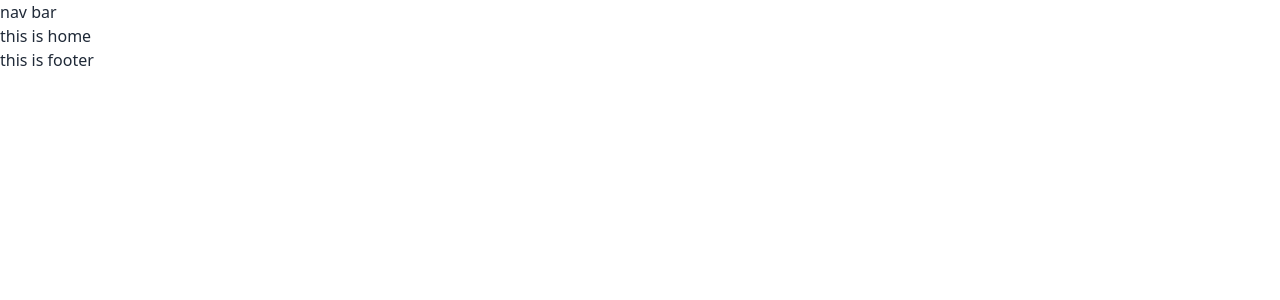
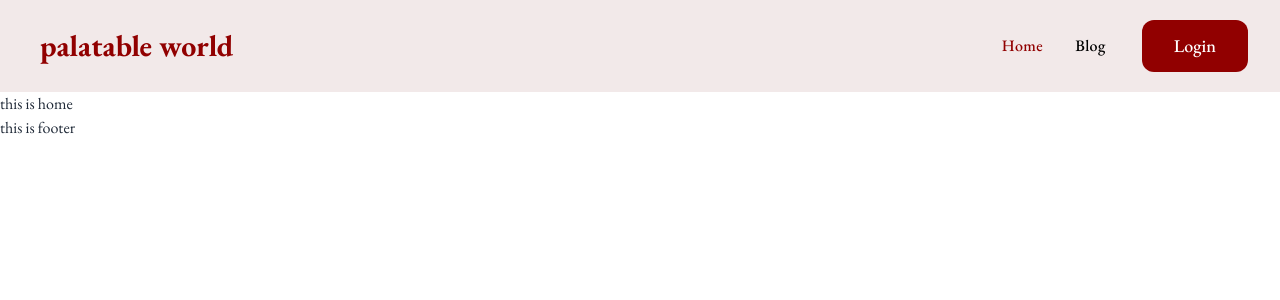
Before and after one commit to ashiqur-r-biplop/Palatable-world-client-site, a React (Vite) app: page / in a window 1280 px wide. Shown: the top 300 px of the page. Built offline with nearby package versions, Linux system fonts and the light colour scheme.

Commit message:
navbar ready

```diff
--- a/index.html
+++ b/index.html
@@ -2,9 +2,9 @@
 <html lang="en" data-theme="light">
   <head>
     <meta charset="UTF-8" />
-    <link rel="icon" type="image/svg+xml" href="/vite.svg" />
+    <link rel="icon" type="image/svg+xml" href="/src/assets/logo.jpeg" />
     <meta name="viewport" content="width=device-width, initial-scale=1.0" />
-    <title>Vite + React</title>
+    <title>Palatable world</title>
   </head>
   <body>
     <div id="root"></div>
--- a/src/index.css
+++ b/src/index.css
@@ -1,3 +1,44 @@
+@import url('https://fonts.googleapis.com/css2?family=EB+Garamond:wght@400;500;600;700;800&family=Lato:wght@400;700&display=swap');
+*{
+    font-family: 'EB Garamond', serif;
+    ;
+}
+
 @tailwind base;
 @tailwind components;
 @tailwind utilities;
+
+
+
+.my-container {
+    @apply px-4 py-16 mx-auto sm:max-w-xl md:max-w-full lg:max-w-screen-xl md:px-24 lg:px-8 lg:py-20
+}
+
+.product-container {
+    @apply grid gap-8 mb-8 md:grid-cols-2 lg:grid-cols-3
+}
+
+.btn-primary {
+    @apply font-medium m-0 px-4 py-2 md:px-8 text-white md:py-3  text-lg rounded-xl bg-[#910000] hover:bg-[#910000] hover:scale-105 transition duration-200
+}
+.logo{
+    @apply ml-2 font-bold  text-3xl text-[#910000]
+}
+
+.btn-outlined {
+    @apply font-medium transition duration-200 shadow-md md:mb-0 px-4 py-2 md:px-8 md:py-3 m-2 text-lg rounded-full text-gray-700 hover:bg-[#9873FF] hover:text-[#fff] hover:border-transparent border-2 border-[#9873FF]
+}
+
+.active {
+    @apply font-medium tracking-wide text-[#910000] transition-colors duration-200
+}
+
+.default {
+    @apply font-medium tracking-wide text-[#000] transition-colors duration-200 hover:text-[#910000]
+}
+
+@layer utilities {
+    .title-text {
+        @apply bg-gradient-to-r from-[#843535] to-[#5a5643] bg-clip-text text-transparent font-mono
+    }
+}
--- a/src/sheared/NavBar.jsx
+++ b/src/sheared/NavBar.jsx
@@ -1,11 +1,144 @@
-import React from 'react';
+import React, { useState } from "react";
+import { Link, NavLink } from "react-router-dom";
 
 const NavBar = () => {
-    return (
-        <div>
-            nav bar
+  const [isMenuOpen, setIsMenuOpen] = useState(false);
+  return (
+    <div className="bg-[#974e4e20]">
+      <div className="px-4 py-5 mx-auto sm:max-w-xl md:max-w-full lg:max-w-screen-xl md:px-24 lg:px-8 ">
+        <div className="relative flex items-center justify-between">
+          <Link
+            to="/"
+            aria-label="palatable world"
+            title="palatable world"
+            className="inline-flex items-center"
+          >
+            <span className="">
+              <h1 className="logo">palatable world</h1>
+            </span>
+          </Link>
+
+          <div className="flex items-center ">
+            <ul className="items-center hidden space-x-8 lg:flex">
+              <li>
+                <NavLink
+                  to="/"
+                  aria-label="Home"
+                  title="Home"
+                  className={({ isActive }) =>
+                    isActive ? "active" : "default"
+                  }
+                >
+                  Home
+                </NavLink>
+              </li>
+              <li>
+                <NavLink
+                  to="/Blog"
+                  aria-label="Blog"
+                  title="Blog"
+                  className={({ isActive }) =>
+                    isActive ? "active" : "default"
+                  }
+                >
+                  Blog
+                </NavLink>
+              </li>
+            </ul>
+            <button className="btn-primary lg:ms-9 hidden lg:flex">
+              Login
+            </button>
+          </div>
+
+          <div className="lg:hidden">
+            <button
+              aria-label="Open Menu"
+              title="Open Menu"
+              className="p-2 -mr-1 transition duration-200 rounded focus:outline-none focus:shadow-outline hover:bg-deep-purple-50 focus:bg-deep-purple-50"
+              onClick={() => setIsMenuOpen(true)}
+            >
+              <svg className="w-5 text-gray-600" viewBox="0 0 24 24">
+                <path
+                  fill="currentColor"
+                  d="M23,13H1c-0.6,0-1-0.4-1-1s0.4-1,1-1h22c0.6,0,1,0.4,1,1S23.6,13,23,13z"
+                />
+                <path
+                  fill="currentColor"
+                  d="M23,6H1C0.4,6,0,5.6,0,5s0.4-1,1-1h22c0.6,0,1,0.4,1,1S23.6,6,23,6z"
+                />
+                <path
+                  fill="currentColor"
+                  d="M23,20H1c-0.6,0-1-0.4-1-1s0.4-1,1-1h22c0.6,0,1,0.4,1,1S23.6,20,23,20z"
+                />
+              </svg>
+            </button>
+            {isMenuOpen && (
+              <div className="absolute z-10 top-0 left-0 w-full">
+                <div className="p-5 bg-white border rounded shadow-sm">
+                  <div className="flex items-center justify-between mb-4">
+                    <div>
+                      <Link
+                        to="/"
+                        aria-label="palatable world"
+                        title="palatable world"
+                        className="inline-flex items-center"
+                      >
+                        <span className="">
+                          <h1 className="logo">palatable world</h1>
+                        </span>
+                      </Link>
+                    </div>
+                    <div>
+                      <button
+                        aria-label="Close Menu"
+                        title="Close Menu"
+                        className="p-2 -mt-2 -mr-2 transition duration-200 rounded hover:bg-gray-200 focus:bg-gray-200 focus:outline-none focus:shadow-outline"
+                        onClick={() => setIsMenuOpen(false)}
+                      >
+                        <svg className="w-5 text-gray-600" viewBox="0 0 24 24">
+                          <path
+                            fill="currentColor"
+                            d="M19.7,4.3c-0.4-0.4-1-0.4-1.4,0L12,10.6L5.7,4.3c-0.4-0.4-1-0.4-1.4,0s-0.4,1,0,1.4l6.3,6.3l-6.3,6.3 c-0.4,0.4-0.4,1,0,1.4C4.5,19.9,4.7,20,5,20s0.5-0.1,0.7-0.3l6.3-6.3l6.3,6.3c0.2,0.2,0.5,0.3,0.7,0.3s0.5-0.1,0.7-0.3 c0.4-0.4,0.4-1,0-1.4L13.4,12l6.3-6.3C20.1,5.3,20.1,4.7,19.7,4.3z"
+                          />
+                        </svg>
+                      </button>
+                    </div>
+                  </div>
+                  <nav>
+                    <ul className="space-y-4">
+                      <li>
+                        <Link
+                          to="/"
+                          aria-label="Home"
+                          title="Home"
+                          className="font-medium tracking-wide text-gray-700 transition-colors duration-200 hover:text-deep-purple-accent-400"
+                        >
+                          Home
+                        </Link>
+                      </li>
+                      <li>
+                        <Link
+                          to="/Blog"
+                          aria-label="Blog"
+                          title="Blog"
+                          className="font-medium tracking-wide text-gray-700 transition-colors duration-200 hover:text-deep-purple-accent-400"
+                        >
+                          Blog
+                        </Link>
+                      </li>
+                      <li>
+                        <button className="btn-primary  lg:flex">Login</button>
+                      </li>
+                    </ul>
+                  </nav>
+                </div>
+              </div>
+            )}
+          </div>
         </div>
-    );
+      </div>
+    </div>
+  );
 };
 
 export default NavBar;
```
Also changed, not shown: src/assets/logo.jpeg (added).
